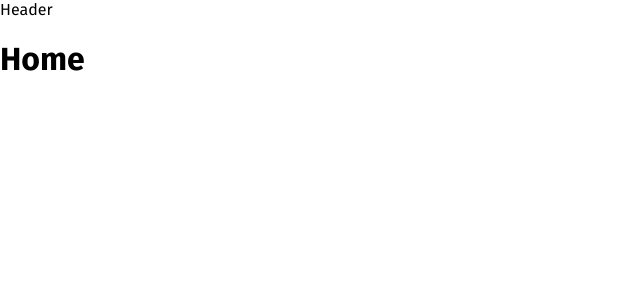
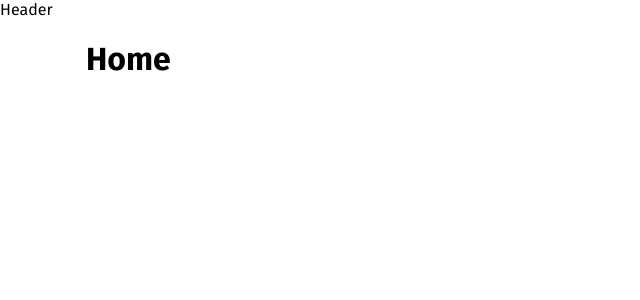
Before and after one commit to vclong2003/react-shopping-cart, a React (Create React App) app: page / in a window 1280 px wide. Shown: the top 300 px of the page, without its empty margins (0-640 px from the left). Built offline with nearby package versions, Linux system fonts and the light colour scheme.

Commit message:
add Container

```diff
--- /dev/null
+++ b/src/components/Container/Container.styled.ts
@@ -0,0 +1,20 @@
+import styled from "styled-components";
+import { DEVICES } from "../../config/responsiveBreakpoints";
+
+const Container = styled.div`
+  margin: 0 auto;
+
+  padding: 0 var(--s-4);
+
+  @media ${DEVICES.TABLET} {
+    max-width: 720px;
+  }
+  @media ${DEVICES.LAPTOP} {
+    max-width: 960px;
+  }
+  @media ${DEVICES.DESKTOP} {
+    max-width: 1140px;
+  }
+`;
+
+export default { Container };
--- /dev/null
+++ b/src/components/Container/Container.tsx
@@ -0,0 +1,10 @@
+import { ReactNode } from "react";
+import S from "./Container.styled";
+
+interface IContainerProps {
+  children: ReactNode;
+}
+
+export default function Container({ children }: IContainerProps): JSX.Element {
+  return <S.Container>{children}</S.Container>;
+}
--- a/src/components/Layout/Layout.tsx
+++ b/src/components/Layout/Layout.tsx
@@ -1,11 +1,14 @@
 import { Outlet } from "react-router";
 import Header from "../Header/Header";
+import Container from "../Container/Container";
 
 export default function Layout(): JSX.Element {
   return (
     <>
       <Header />
-      <Outlet />
+      <Container>
+        <Outlet />
+      </Container>
     </>
   );
 }
--- a/src/config/responsiveBreakpoints.ts
+++ b/src/config/responsiveBreakpoints.ts
@@ -2,10 +2,12 @@ const SIZES = {
   MOBILE: "320px",
   TABLET: "768px",
   LAPTOP: "1024px",
+  DESKTOP: "1200px",
 };
 
 export const DEVICES = {
   MOBILE: `(min-width: ${SIZES.MOBILE})`,
   TABLET: `(min-width: ${SIZES.TABLET})`,
   LAPTOP: `(min-width: ${SIZES.LAPTOP})`,
+  DESKTOP: `(min-width: ${SIZES.DESKTOP})`,
 };
```
Also changed, not shown: src/components/Header/Header.styled.tsx (deleted).
